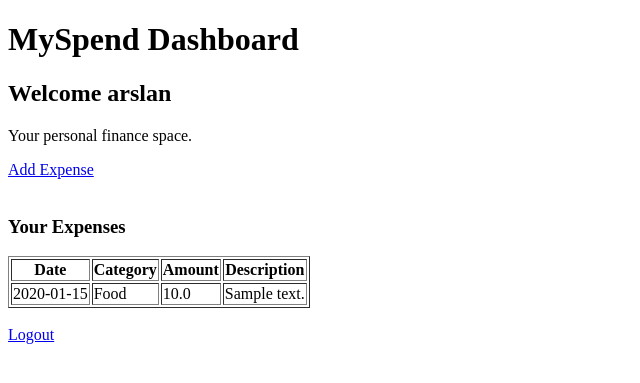
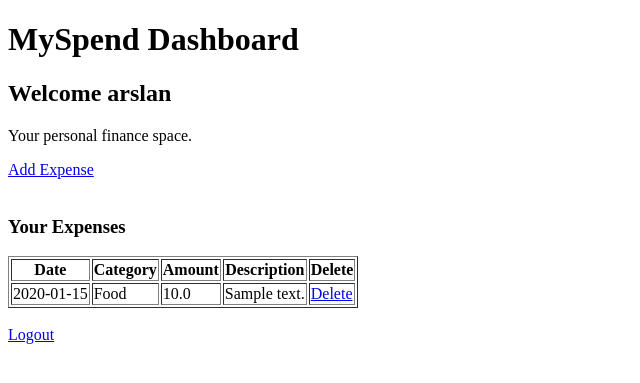
Before and after one commit to Arslanhassan8888/MySpend---A-Personal-Expense-Managment-App, a Flask app: page /dashboard in a window 1280 px wide. Shown: the top 383 px of the page, without its empty margins (0-640 px from the left). Run offline with Flask 3, Linux system fonts and the light colour scheme; a user stored in the database is signed in; data comes from the database, SQL or seed files in the repository; both versions use the stored data as it was after the commit; tables that the repository leaves empty hold one stand-in row (values such as "Sample post").

Commit message:
Add delete expense feature and fix SQL query in dashboard

```diff
--- a/tracker/routes.py
+++ b/tracker/routes.py
@@ -203,7 +203,7 @@ def dashboard():
 
     expenses = cursor.execute(
         """
-        SELECT expenses.date, expenses.amount, expenses.description, categories.name
+        SELECT expenses.expense_id, expenses.date, expenses.amount, expenses.description, categories.name
         FROM expenses
         JOIN categories ON expenses.category_id = categories.category_id
         WHERE expenses.user_id = ?
@@ -247,6 +247,25 @@ def add_expense():
 
     return render_template("add_expense.html")
 
+@main.route("/delete-expense/<int:expense_id>")
+def delete_expense(expense_id):
+
+    if "user_id" not in session:
+        return redirect(url_for("main.login"))
+
+    conn = get_db_connection()
+    cursor = conn.cursor()
+
+    cursor.execute(
+        "DELETE FROM expenses WHERE expense_id = ? AND user_id = ?",
+        (expense_id, session["user_id"])
+    )
+
+    conn.commit()
+    conn.close()
+
+    return redirect(url_for("main.dashboard"))
+
 @main.route("/logout")
 def logout():
 
--- a/tracker/templates/dashboard.html
+++ b/tracker/templates/dashboard.html
@@ -18,6 +18,7 @@
                 <th>Category</th>
                 <th>Amount</th>
                 <th>Description</th>
+                <th>Delete</th>
             </tr>
             {% for expense in expenses %}
             <tr>
@@ -25,6 +26,7 @@
                 <td>{{ expense.name }}</td>
                 <td>{{ expense.amount }}</td>
                 <td>{{ expense.description }}</td>
+                <td><a href="/delete-expense/{{ expense.expense_id }}">Delete</a></td>
             </tr>
             {% endfor %}
         </table>
```
Also changed, not shown: myspend.db.
